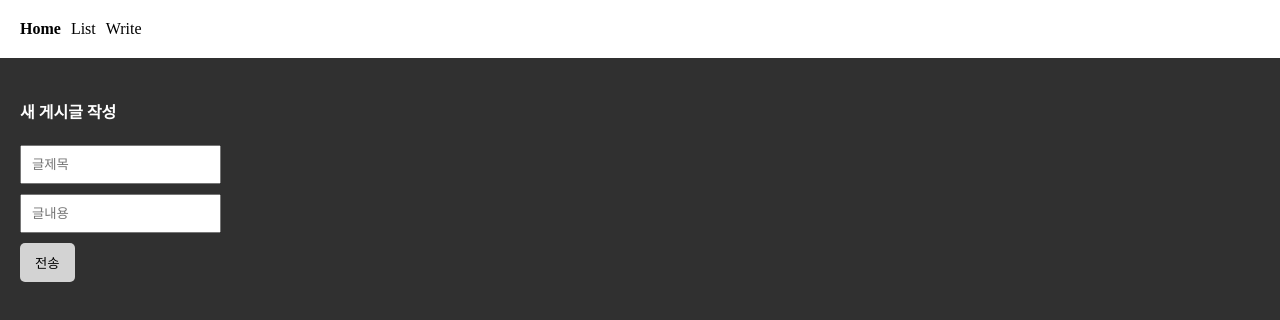
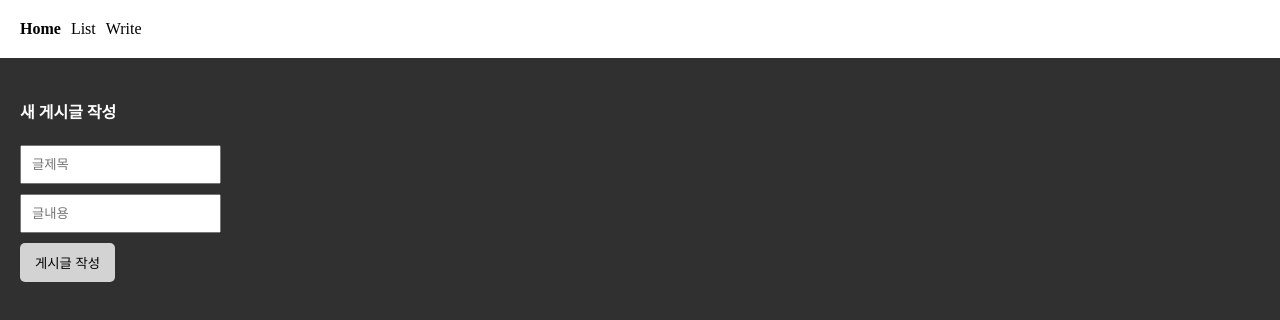
Before and after one commit to BahngJH/next-fresh, a Next.js app: page /write in a window 1280 px wide. Shown: the top 320 px of the page. Built offline with nearby package versions, Linux system fonts and the light colour scheme.

Commit message:
게시글 폼 리펙토링링

```diff
--- /dev/null
+++ b/app/modify/BoardForm.js
@@ -0,0 +1,62 @@
+'use client'
+
+import { useRouter } from 'next/navigation'
+
+export default function BoardForm({ mode = 'modify', post = null }) {
+    const router = useRouter()
+
+    function handleSubmit(e) {
+        e.preventDefault()
+
+        const formData = {
+            title: e.target.title.value,
+            content: e.target.content.value
+        }
+
+        if (mode === 'modify') {
+            formData.id = post._id
+        }
+
+        const url = mode === 'create' ? '/api/post' : '/api/modify'
+        const method = mode === 'create' ? 'POST' : 'PUT'
+
+        fetch(url, {
+            method: method,
+            headers: {
+                'Content-Type': 'application/json'
+            },
+            body: JSON.stringify(formData)
+        })
+        .then(res => res.json())
+        .then(result => {
+            if(result.success) {
+                alert(mode === 'create' ? '게시글이 작성되었습니다!' : '게시글이 수정되었습니다!')
+                router.push('/list')
+            } else {
+                alert('실패했습니다: ' + result.error)
+            }
+        })
+        .catch(error => {
+            console.error('오류:', error)
+            alert('오류가 발생했습니다')
+        })
+    }
+
+    return (
+        <form onSubmit={handleSubmit}>
+            <input
+                name="title"
+                placeholder="글제목"
+                defaultValue={mode === 'modify' ? post.title : ''}
+            />
+            <input
+                name="content"
+                placeholder="글내용"
+                defaultValue={mode === 'modify' ? post.content : ''}
+            />
+            <button type="submit">
+                {mode === 'create' ? '게시글 작성' : '게시글 수정'}
+            </button>
+        </form>
+    )
+}
--- a/app/modify/[id]/page.js
+++ b/app/modify/[id]/page.js
@@ -1,6 +1,6 @@
 import { connectDB } from '@/util/database'
 import { ObjectId } from 'mongodb'
-import ModifyForm from '../ModifyForm'
+import BoardForm from '../BoardForm'
 
 export default async function Modify(props) {
     const client = await connectDB
@@ -20,7 +20,7 @@ export default async function Modify(props) {
     return (
       <div className="p-20">
         <h4>게시글 수정</h4>
-        <ModifyForm result={postData} />
+        <BoardForm mode="modify" post={postData} />
       </div>
     )
 }
--- a/app/write/page.js
+++ b/app/write/page.js
@@ -1,6 +1,7 @@
 'use client'
 
 import { useRouter } from 'next/navigation'
+import BoardForm from '../modify/BoardForm'
 
 export default function Write() {
     const router = useRouter()
@@ -33,11 +34,7 @@ export default function Write() {
     return (
       <div className="p-20">
         <h4>새 게시글 작성</h4>
-        <form onSubmit={handleSubmit}>
-          <input name="title" placeholder="글제목"/>
-          <input name="content" placeholder="글내용"/>
-          <button type="submit">전송</button>
-        </form>
+        <BoardForm mode="create" />
       </div>
     )
   }
```
Also changed, not shown: app/modify/ModifyForm.js (deleted, +0 -37 lines).
